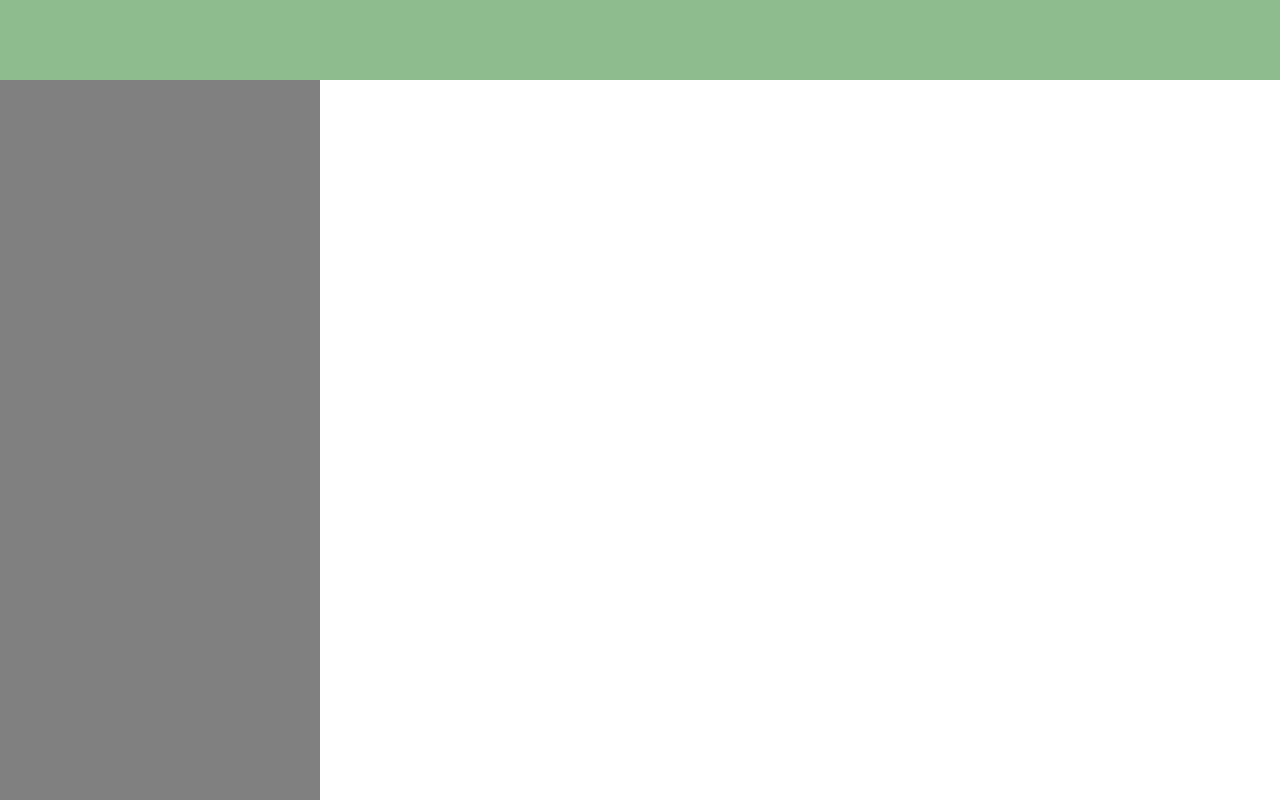
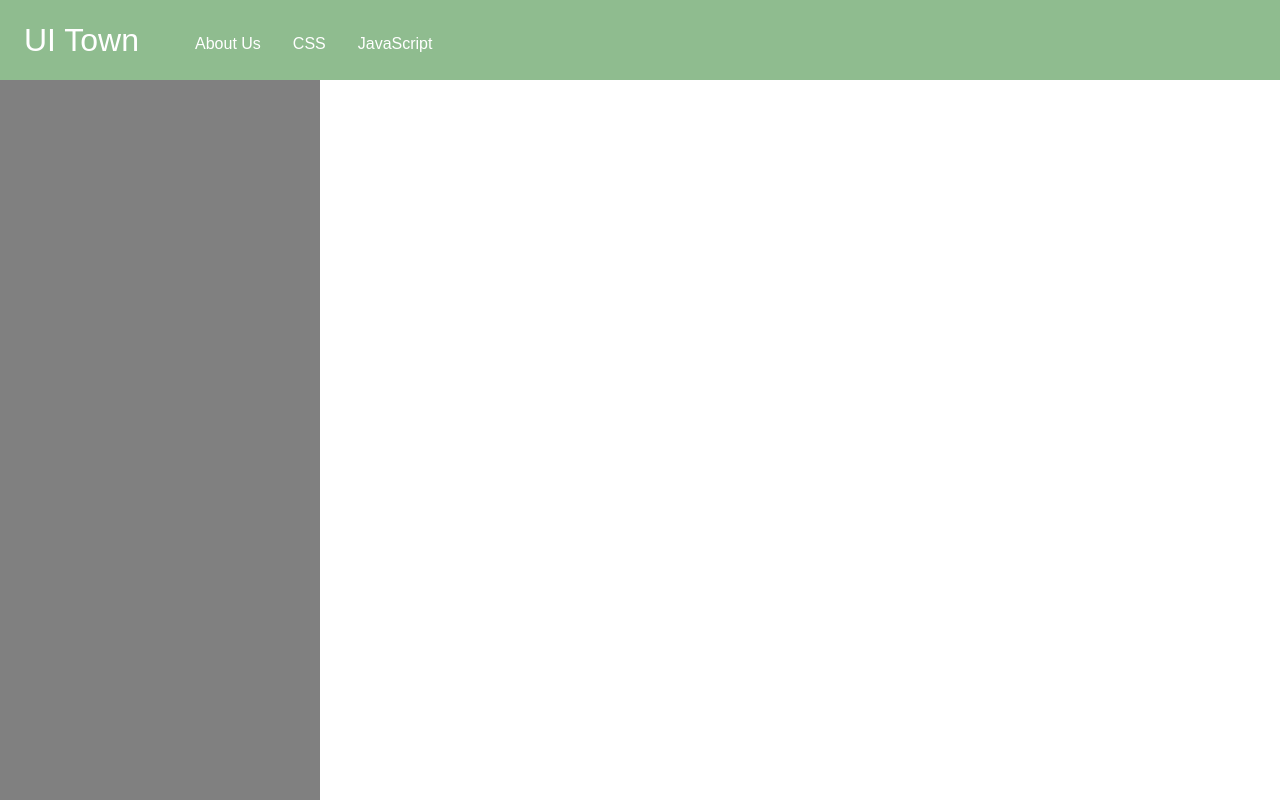
Before and after one commit to WhiteZh/UI-Town-Frontend, a Vue app: page / in a window 1280 px wide. Built offline with nearby package versions, Linux system fonts and the light colour scheme.

Commit message:
implemented basic navbar behaviors

```diff
--- a/src/assets/main.css
+++ b/src/assets/main.css
@@ -1,3 +1,8 @@
 body {
     margin: 0;
+    font-family: Arial, sans-serif;
 }
+
+.no-link-style {
+    text-decoration: none;
+}
--- /dev/null
+++ b/src/components/MenuCell.vue
@@ -0,0 +1,50 @@
+<script setup>
+import {ref} from "vue";
+
+const props = defineProps({
+  url: String,
+  width: Number,
+})
+
+let display = ref(false);
+</script>
+
+<template>
+  <router-link class="no-link-style menu-title" :to="props.url" v-on:mouseenter="display = true;" v-on:mouseleave="display = false;">
+    <slot/>
+    <div v-bind:style="{display: display && $slots.secondary() ? '' : 'none'}"
+         v-bind:class="{'menu-title-secondary': display && $slots.secondary()}">
+      <div></div>
+      <div><slot name="secondary"/></div>
+    </div>
+  </router-link>
+</template>
+
+<style scoped>
+.menu-title {
+  font-size: 1rem;
+  color: white;
+  padding-top: 0.5rem;
+  position: relative;
+  margin-left: 1rem;
+  margin-right: 1rem;
+  z-index: 1;
+}
+.menu-title:hover {
+  color: whitesmoke;
+}
+.menu-title-secondary {
+  position: absolute;
+  top: 0;
+  left: -0.25rem;
+  width: 11rem;
+  opacity: 100%;
+  z-index: 2;
+}
+.menu-title-secondary>div:first-child {
+  height: 3.5rem;
+}
+.menu-title-secondary>div:last-child {
+  background: darkseagreen;
+}
+</style>
--- a/src/components/NavigationBar.vue
+++ b/src/components/NavigationBar.vue
@@ -1,14 +1,38 @@
 <script setup>
-
+import MenuCell from "@/components/MenuCell.vue";
 </script>
 
 <template>
-  <nav class="navbar"></nav>
+  <nav class="navbar">
+    <a class="home-title no-link-style" href="/">UI Town</a>
+    <MenuCell url="/">About Us</MenuCell>
+    <MenuCell url="/">
+      CSS
+      <template v-slot:secondary>
+        <div style="margin: 0 1rem 0 1rem;">hwllo</div>
+      </template>
+    </MenuCell>
+    <MenuCell url="/">JavaScript</MenuCell>
+  </nav>
 </template>
 
 <style scoped>
 .navbar {
   height: 5em;
   background: darkseagreen;
+  display: flex;
+  flex-direction: row;
+  align-items: center;
+  padding: 0 1rem 0 1rem;
+}
+
+.home-title {
+  font-size: 2rem;
+  color: white;
+  padding: 0 1.5rem 0 0.5rem;
+  margin-right: 1rem;
+}
+.home-title:hover {
+  color: whitesmoke;
 }
 </style>
```
